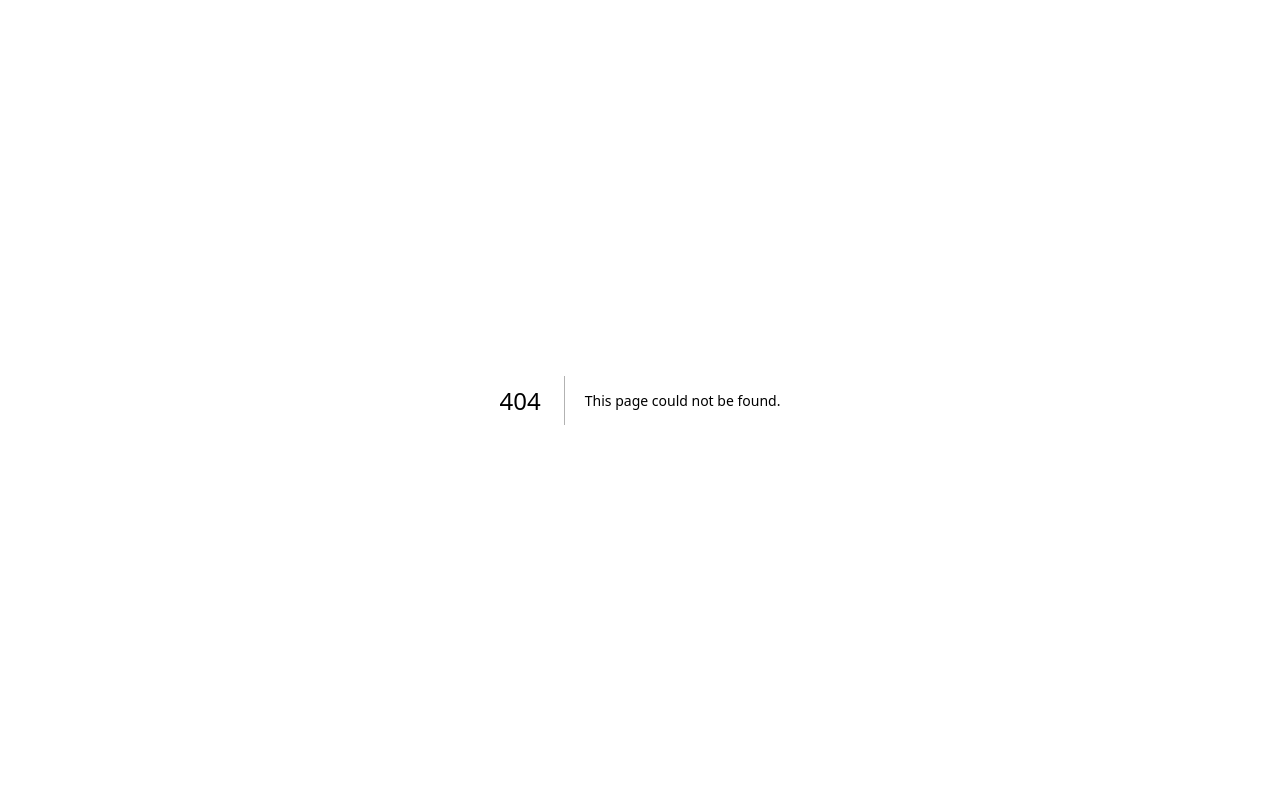
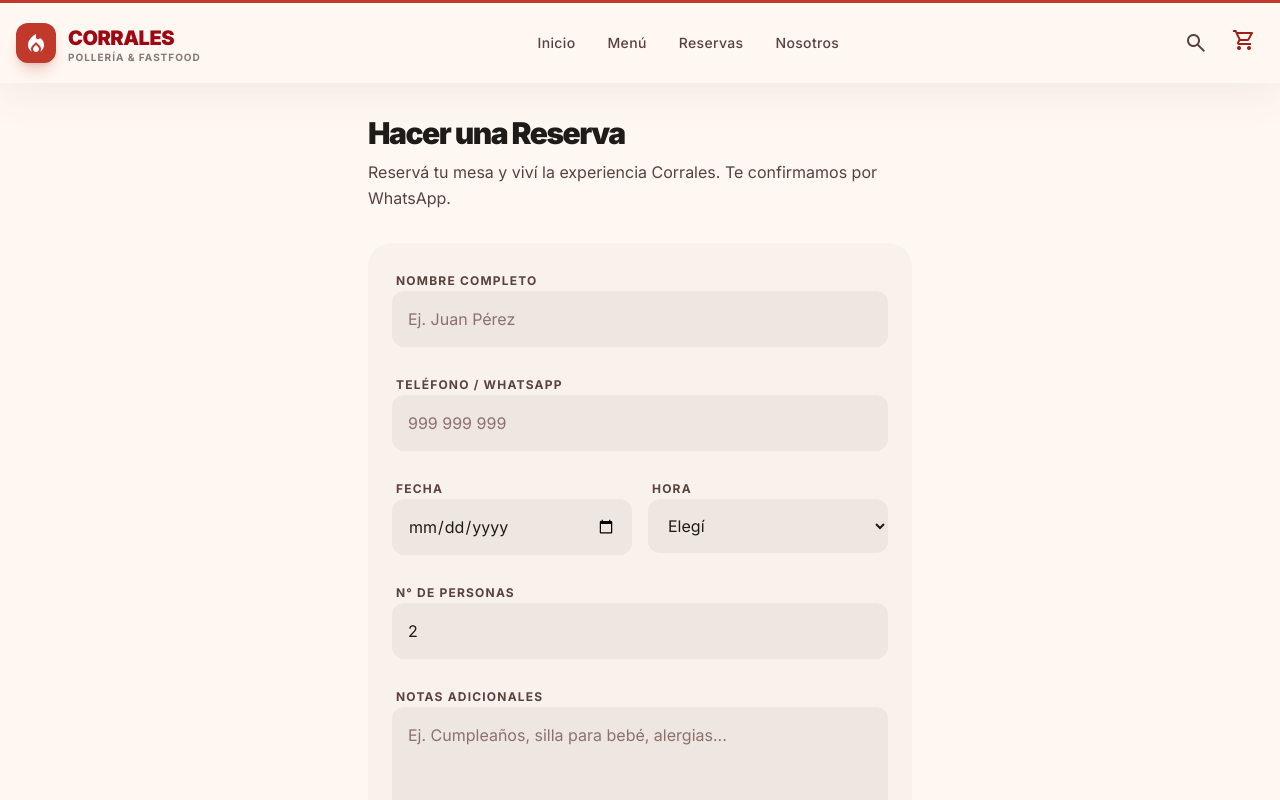
Before and after one commit to hectorDev2/corrales-web, a Next.js app: page /reservas in a window 1280 px wide. Before the commit this address had no page. Shown: the top 800 px of the page. Built offline with nearby package versions, Linux system fonts and the light colour scheme.

Commit message:
feat(reservas): add public reservations page

```diff
--- /dev/null
+++ b/src/app/(public)/reservas/page.tsx
@@ -0,0 +1,12 @@
+import type { Metadata } from "next";
+
+import { ReservaForm } from "@/components/reservas";
+
+export const metadata: Metadata = {
+  title: "Reservas — Pollería & Fastfood Corrales",
+  description: "Reservá tu mesa y viví la experiencia Corrales.",
+};
+
+export default function Page() {
+  return <ReservaForm />;
+}
```
